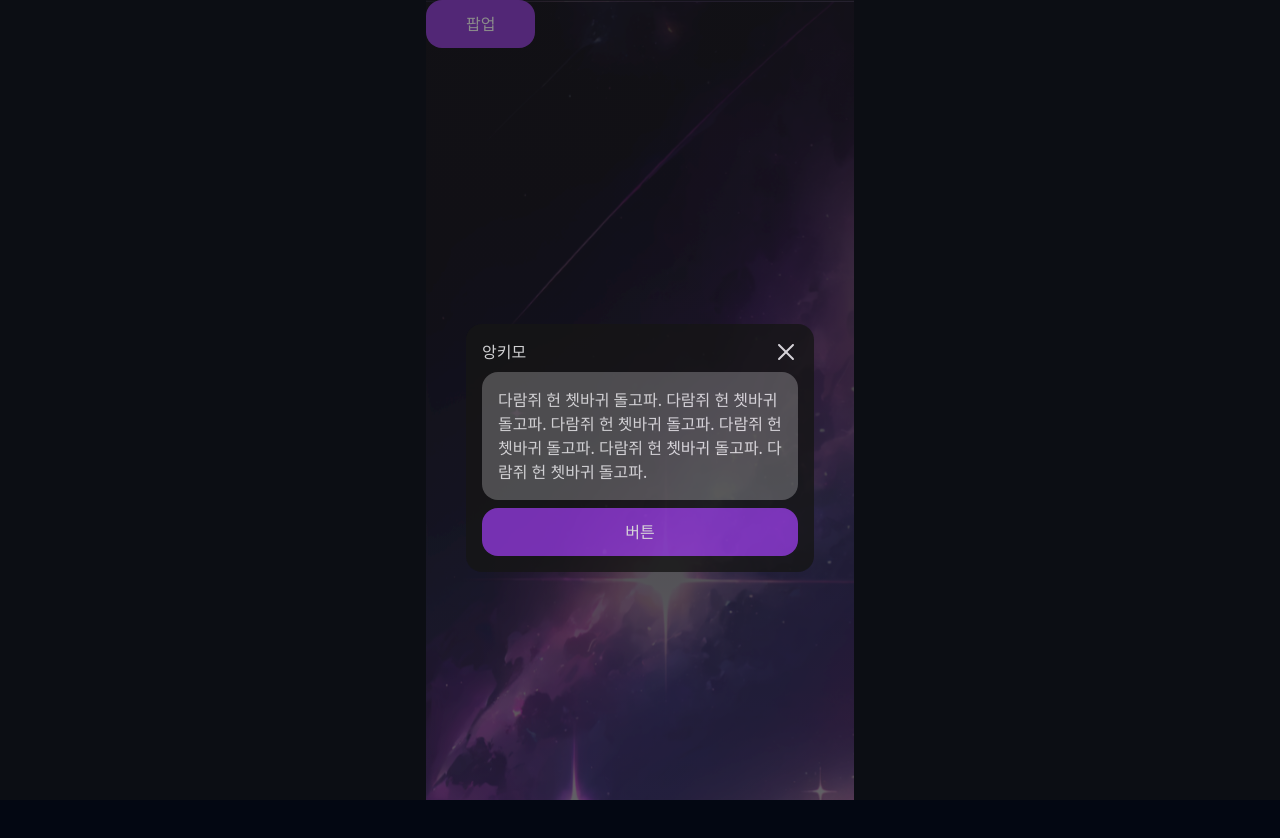
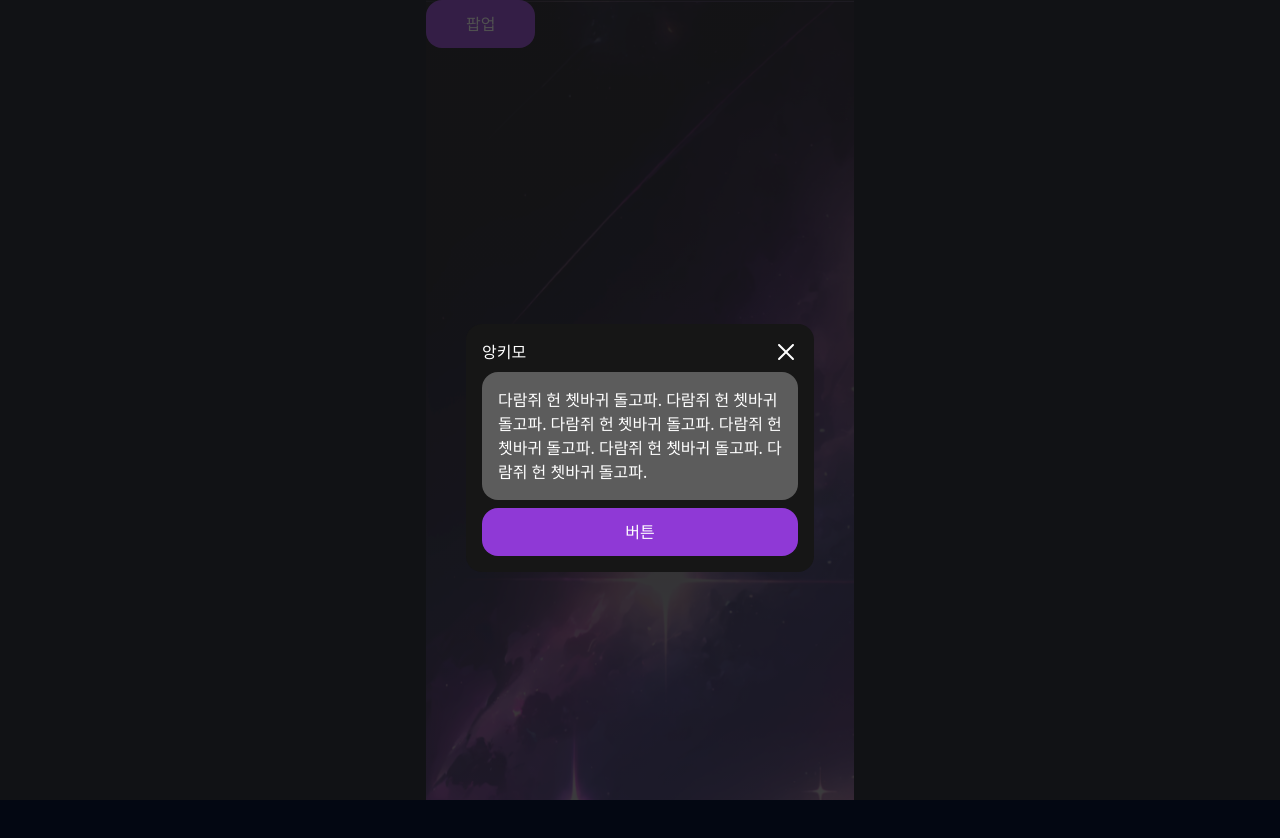
Before and after one commit to easy-or-hard/ZARI-FRONTEND, a Next.js app: page /testie/popup in a window 1280 px wide. Both pictures are taken after a click on the button "팝업". Shown: the top 838 px of the page. Built offline with nearby package versions, Linux system fonts and the light colour scheme.

Commit message:
부모딤을 이쪽으로 옮기고, 토글 함수 프롭으로 전달받게 수정

```diff
--- a/src/components/ui/popup/modal-popup.tsx
+++ b/src/components/ui/popup/modal-popup.tsx
@@ -1,17 +1,21 @@
 import CloseIcon from "@/components/ui/icon/size24/close";
 import {ReactNode} from "react";
+import Dim from "@/components/ui/popup/dim";
 
 type Props = {
     children: ReactNode;
     title: string;
+    setToggle: (toggle: boolean) => void;
 }
-export default function ModalPopup({children, title}: Props) {
+export default function ModalPopup({children, title, setToggle}: Props) {
     return (
+        <>
+            <div className={'absolute z-20 top-0 left-0 p-10 w-full h-full flex flex-col justify-center items-center'}>
                 <div
-            className={'p-4 gap-2 rounded-2xl w-full bg-zari_default_black opacity-80 flex flex-col justify-center items-center'}>
+                    className={'p-4 gap-2 rounded-2xl w-full bg-zari_default_black flex flex-col justify-center items-center'}>
                     <div className={'w-full flex justify-between'}>
                         {title}
-                <button>
+                        <button onClick={() =>setToggle(false)}>
                             <CloseIcon/>
                         </button>
                     </div>
@@ -23,5 +27,8 @@ export default function ModalPopup({children, title}: Props) {
                         버튼
                     </button>
                 </div>
+            </div>
+            <Dim/>
+        </>
     )
 }
```
Lines whose indentation alone changed are shown as unchanged.
